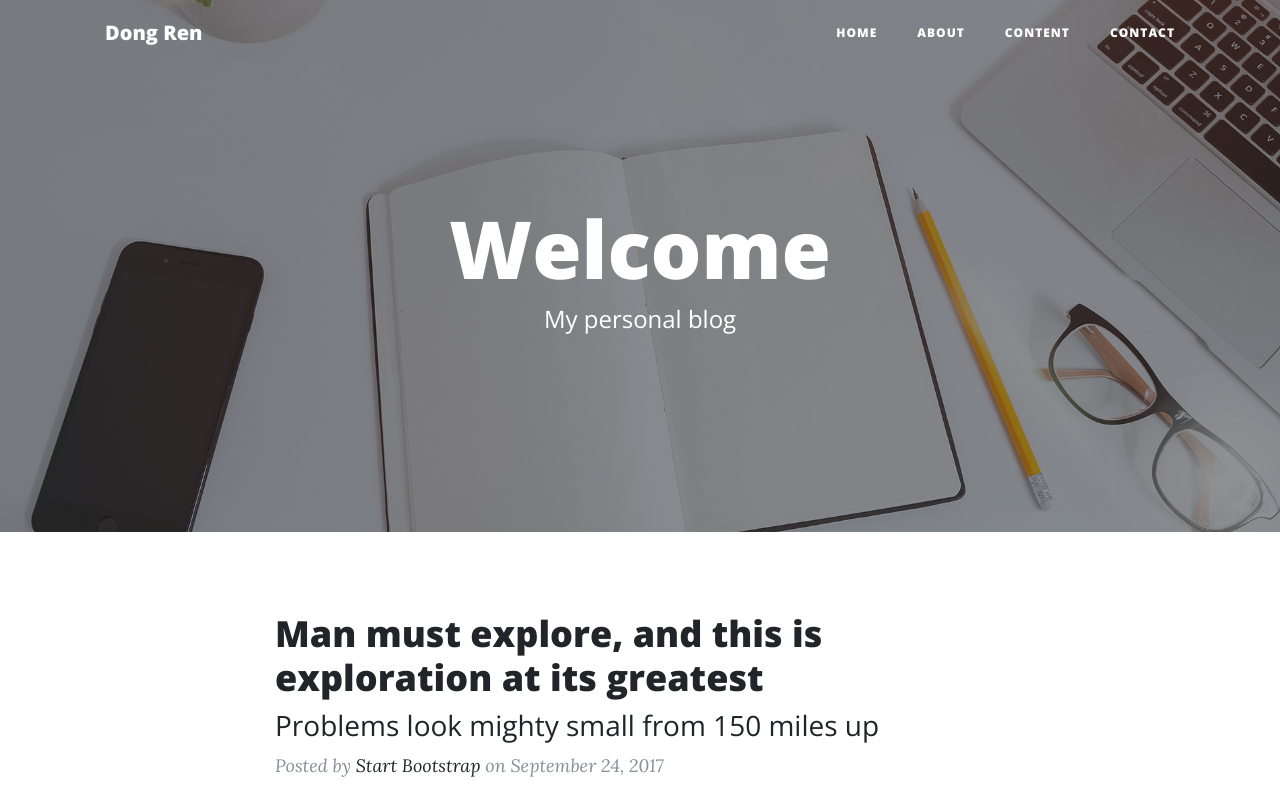
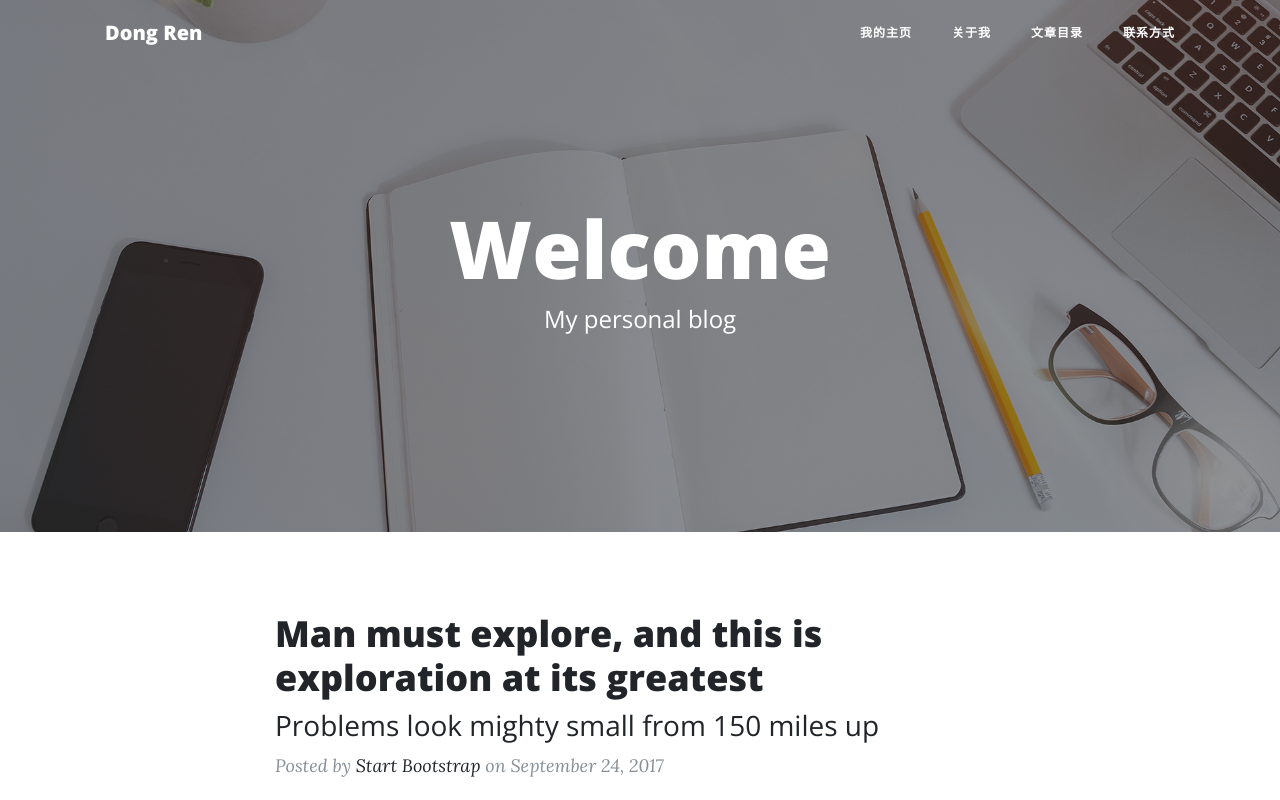
Before and after one commit to Dongese/Dongese.github.io, a website: page index.html in a window 1280 px wide. Shown: the top 800 px of the page. Drawn offline with nearby package versions, Linux system fonts and the light colour scheme.

Commit message:
Update index

```diff
--- a/index.html
+++ b/index.html
@@ -36,16 +36,16 @@
         <div class="collapse navbar-collapse" id="navbarResponsive">
           <ul class="navbar-nav ml-auto">
             <li class="nav-item">
-              <a class="nav-link" href="index.html">Home</a>
+              <a class="nav-link" href="index.html">我的主页</a>
             </li>
             <li class="nav-item">
-              <a class="nav-link" href="about.html">About</a>
+              <a class="nav-link" href="about.html">关于我</a>
             </li>
             <li class="nav-item">
-              <a class="nav-link" href="post.html">Content</a>
+              <a class="nav-link" href="post.html">文章目录</a>
             </li>
             <li class="nav-item">
-              <a class="nav-link" href="contact.html">Contact</a>
+              <a class="nav-link" href="contact.html">联系方式</a>
             </li>
           </ul>
         </div>
```
